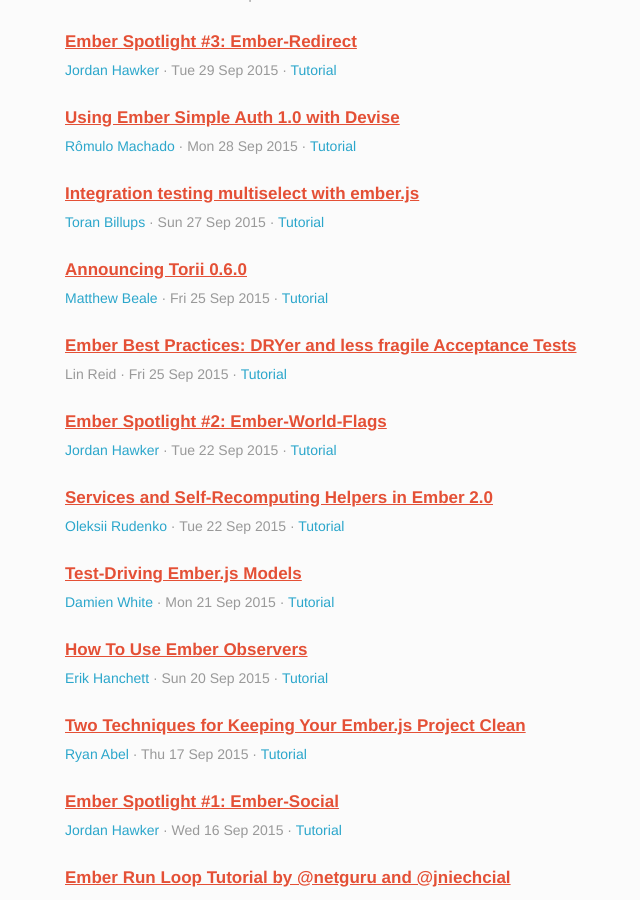
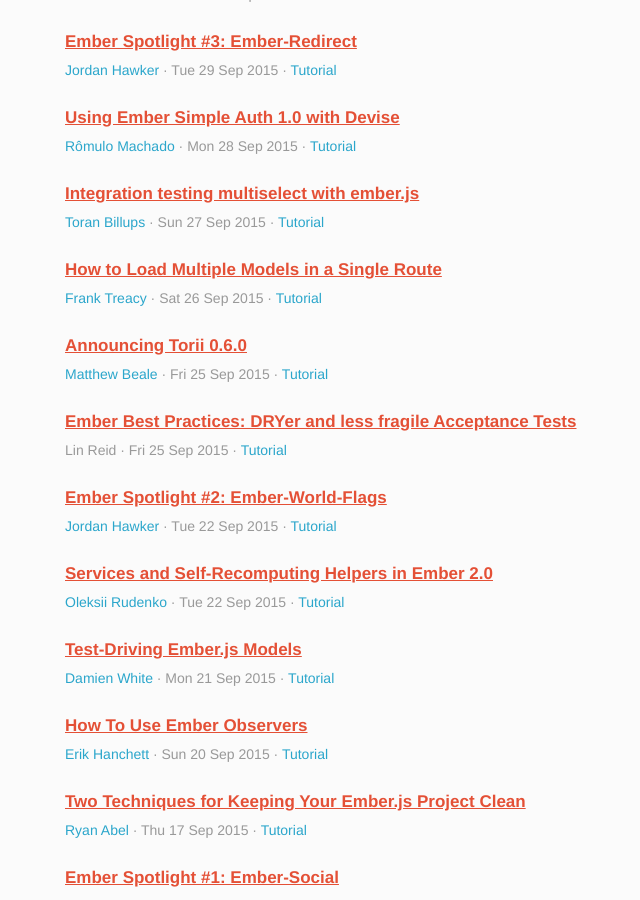
Before and after one commit to emberwatch/emberwatch, a Jekyll site: the page built from tutorials.html, in a window 1280 px wide and 900 px high, scrolled down 940 px. Shown: the whole window, without its empty margins (115-755 px from the left). Built offline with Jekyll 4.4.1, drawn with Linux system fonts in a browser that asks for light colours; Markdown is read by kramdown in place of the engine named in the settings; comment, search, counter and statistics services are not loaded.

Commit message:
[Article] How to Load Multiple Models in a Single Route

```diff
--- a/_data/tutorials.yml
+++ b/_data/tutorials.yml
@@ -1,4 +1,12 @@
 ---
+- title: 'How to Load Multiple Models in a Single Route'
+  author_ids:
+  - 207
+  date: '2015-09-26'
+  date_created: '2015-09-26'
+  date_updated: '2015-09-26'
+  urls:
+  - http://emberigniter.com/load-multiple-models-single-route/
 - title: 'A Gentle Introduction to Ember 2.0'
   author_ids:
   - 289
```
